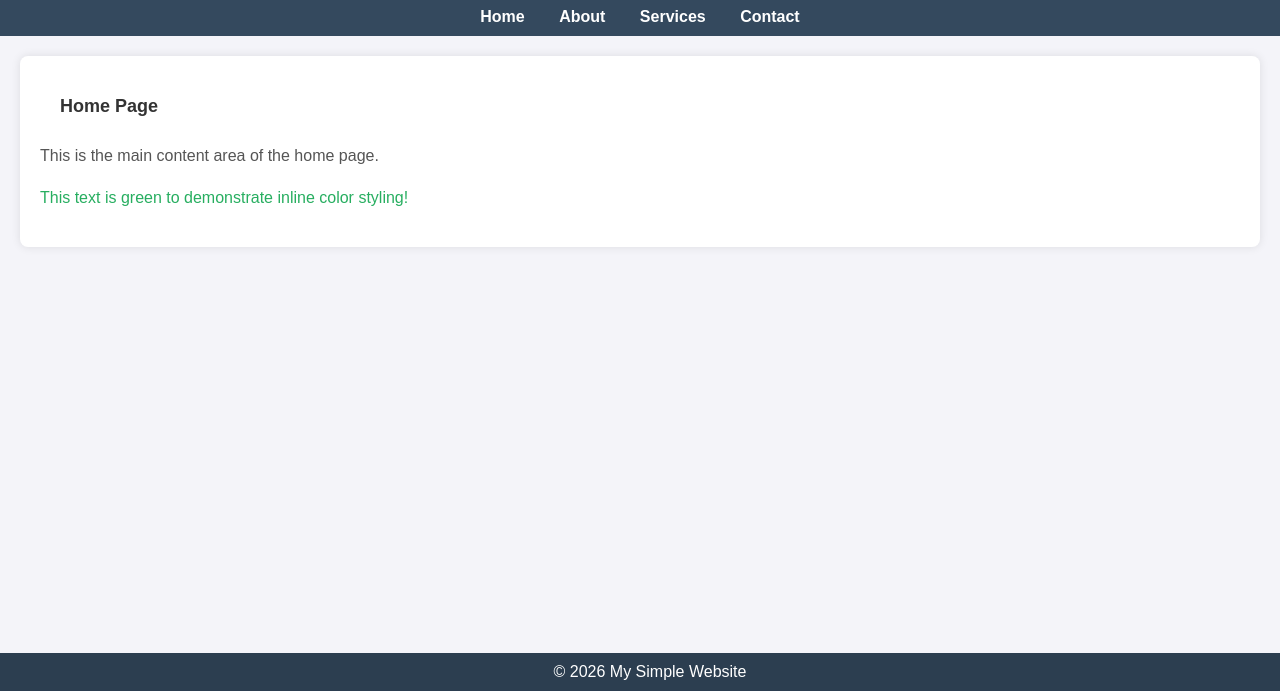
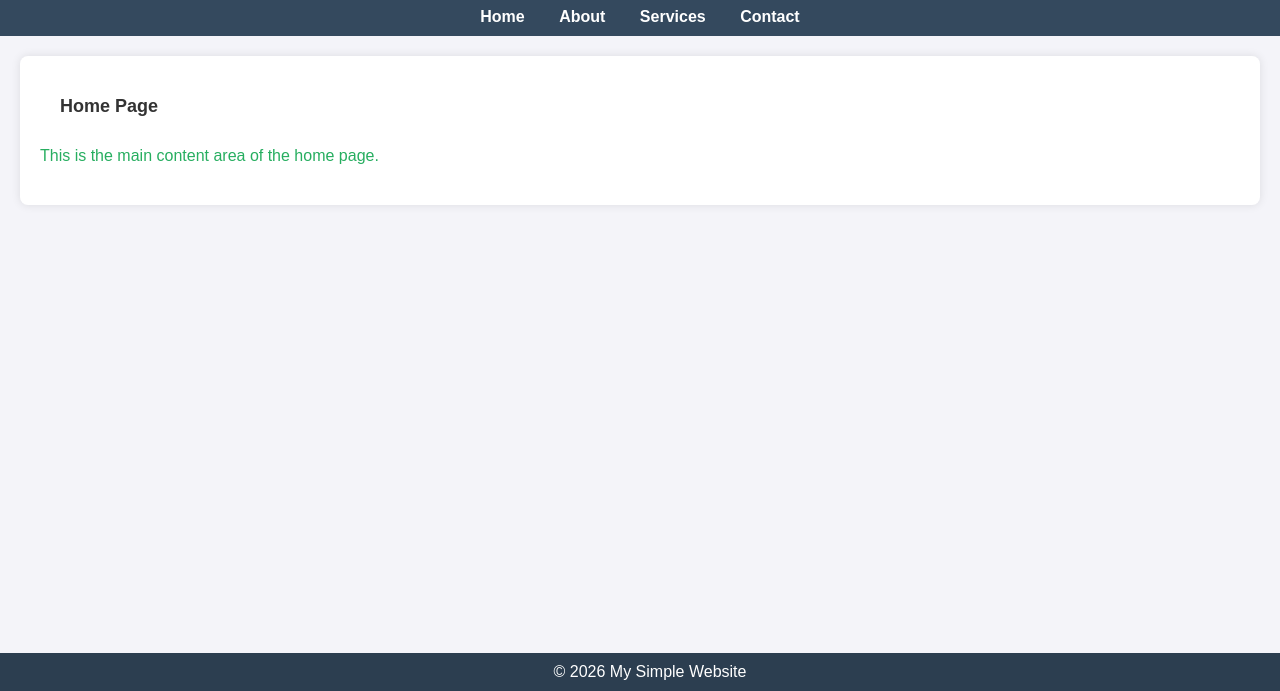
Before and after one commit to Armstrong-Ralph/Assignments-, a plain HTML site: page index.html in a window 1280 px wide. Shown: the part 109-800 px from the top of the page. Drawn offline with Linux system fonts and the light colour scheme.

Commit message:
Update index.html

```diff
--- a/index.html
+++ b/index.html
@@ -88,8 +88,7 @@
 
 <main>
     <h1>Home Page</h1>
-    <p>This is the main content area of the home page.</p>
-    <p style="color: #27ae60;">This text is green to demonstrate inline color styling!</p>
+    <p style="color: #27ae60;">This is the main content area of the home page.</p>
 </main>
 
 <footer>
```
